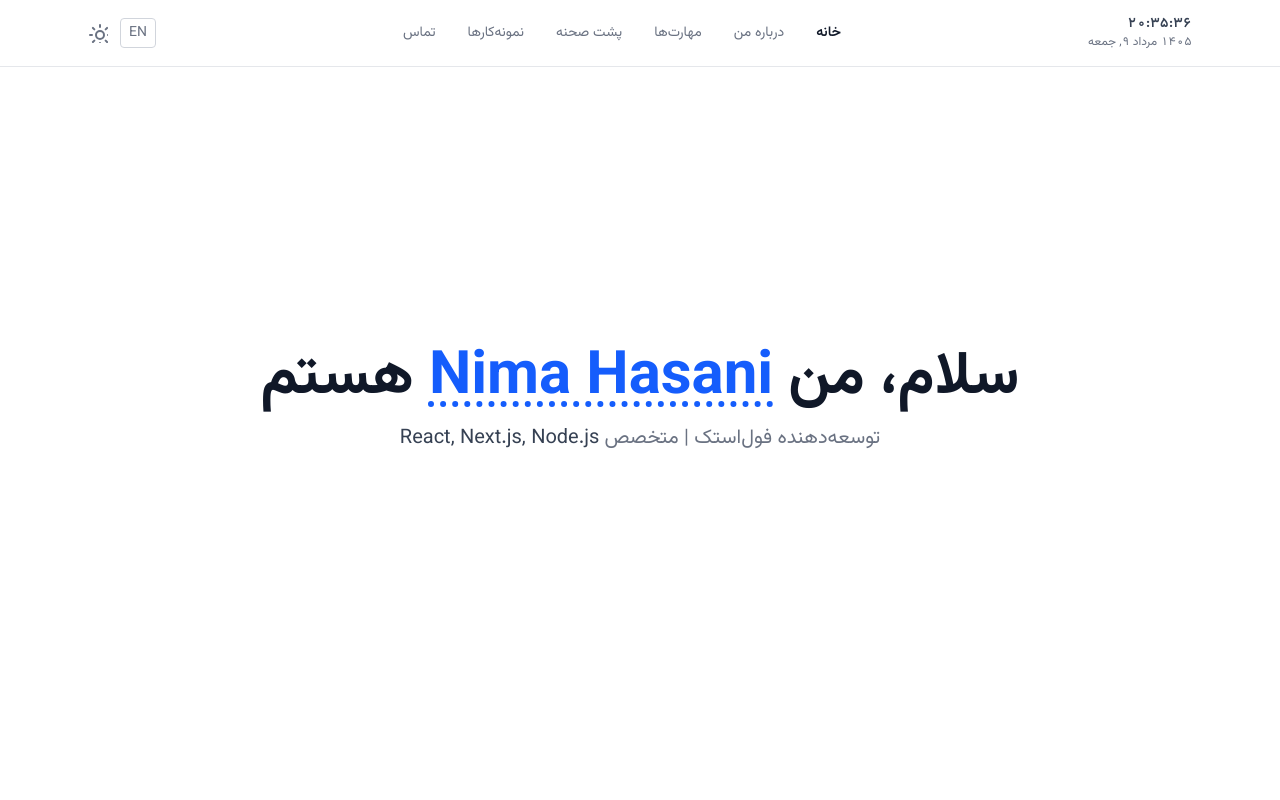
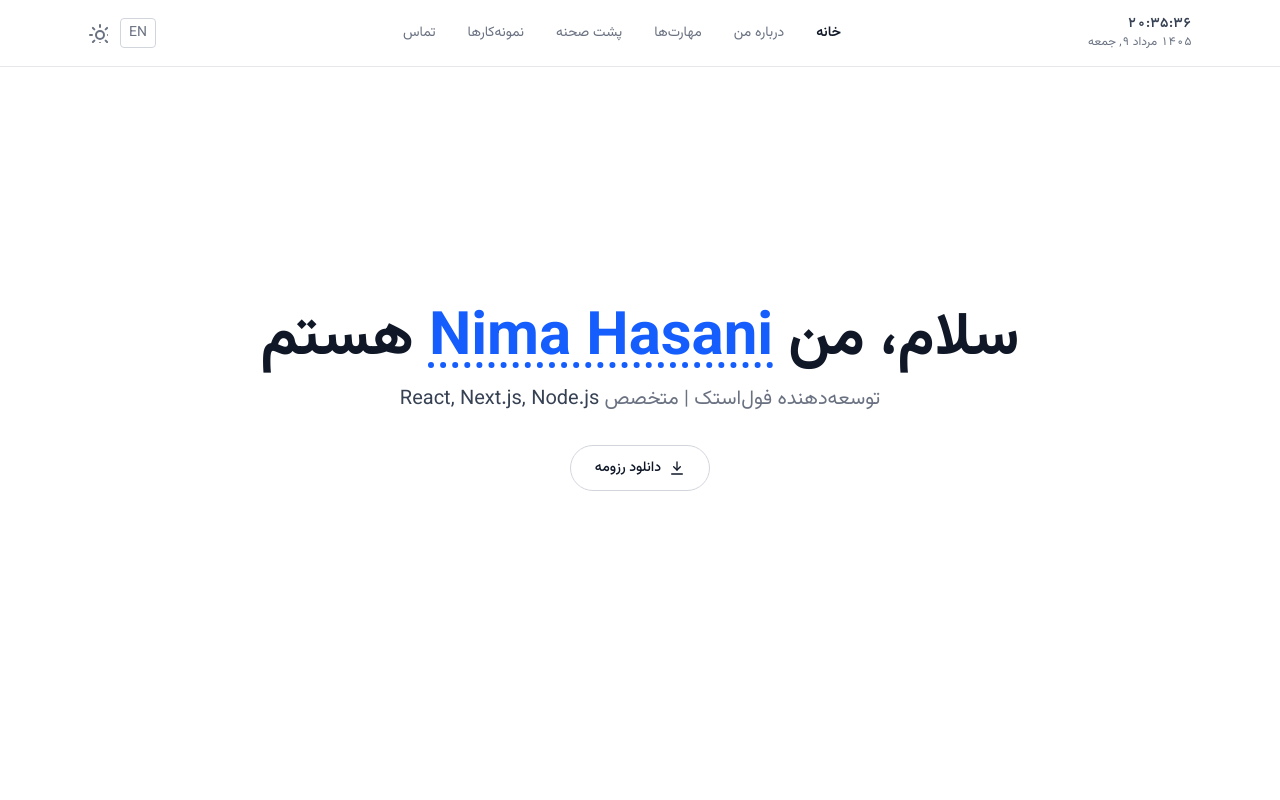
Before and after one commit to nimah12/my-portfolio, a Next.js app: page / in a window 1280 px wide. Shown: the top 800 px of the page. Built offline with nearby package versions, Linux system fonts and the light colour scheme.

Commit message:
dd resume download button

```diff
--- a/src/app/components/Hero.tsx
+++ b/src/app/components/Hero.tsx
@@ -36,6 +36,28 @@ export default function Hero() {
         </span>
       </p>
 
+      <a
+        href="/resume.pdf"
+        download
+        className="mt-8 inline-flex items-center gap-2 px-6 py-3 rounded-full border border-gray-300 dark:border-gray-700 text-gray-900 dark:text-white hover:border-gray-900 dark:hover:border-white hover:scale-105 transition-all duration-300 animate-fade-up-delay text-sm font-medium"
+      >
+        <svg
+          xmlns="http://www.w3.org/2000/svg"
+          className="w-4 h-4"
+          viewBox="0 0 24 24"
+          fill="none"
+          stroke="currentColor"
+          strokeWidth="2"
+          strokeLinecap="round"
+          strokeLinejoin="round"
+        >
+          <path d="M12 3v12" />
+          <path d="M7 10l5 5 5-5" />
+          <path d="M4 21h16" />
+        </svg>
+        {t.hero.downloadResume}
+      </a>
+
       <ProfileCard open={profileOpen} onClose={() => setProfileOpen(false)} />
     </section>
   );
--- a/src/data/translations.ts
+++ b/src/data/translations.ts
@@ -12,6 +12,7 @@ export const translations = {
       greetingPre: "سلام، من",
       greetingPost: "هستم",
       title: "توسعه‌دهنده فول‌استک | متخصص",
+      downloadResume: "دانلود رزومه",
     },
     about: {
       title: "درباره من",
@@ -59,6 +60,7 @@ export const translations = {
       greetingPre: "Hi, I'm",
       greetingPost: "",
       title: "Full-Stack Developer | Expert in",
+      downloadResume: "Download Resume",
     },
     about: {
       title: "About Me",
```
Also changed, not shown: 2 other files (tests, documents, lock files or other folders).
